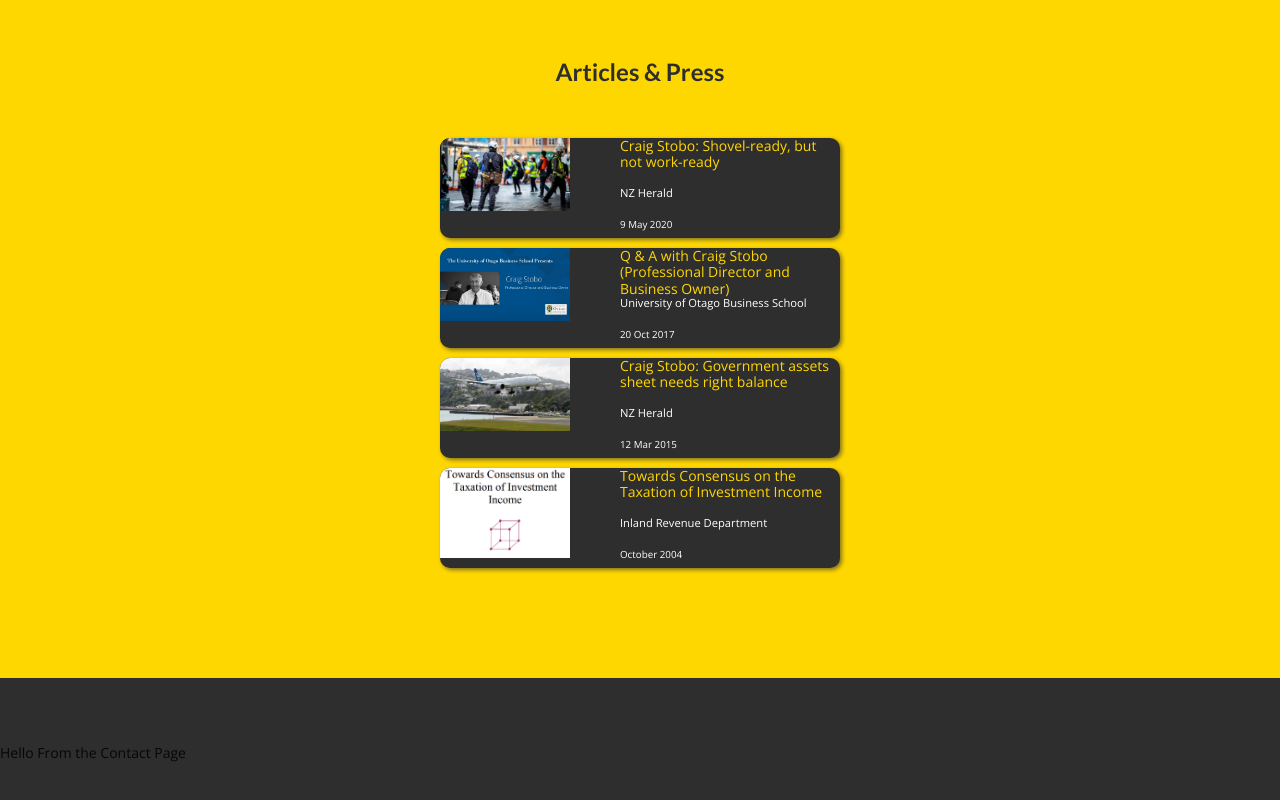
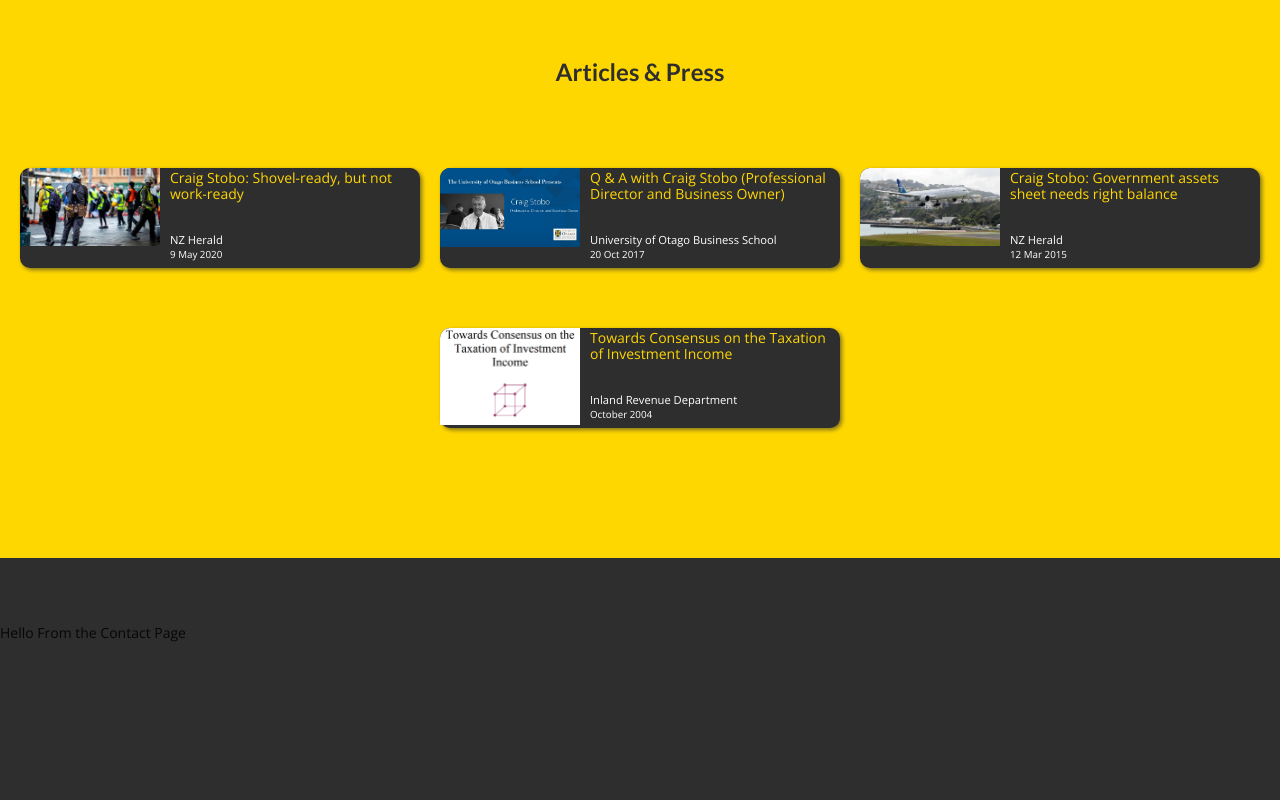
Before and after one commit to hamish-stobo/craig-portfolio-website, a Vue app: page / in a window 1280 px wide. Shown: the part 5166-5966 px from the top of the page. Built offline with nearby package versions, Linux system fonts and the light colour scheme; what semantic-ui-vue would draw is missing.

Commit message:
styling this articles page is taking a whiiile fam

```diff
--- a/src/components/content/ArticlesPress.vue
+++ b/src/components/content/ArticlesPress.vue
@@ -75,7 +75,8 @@
         grid-column: 1 / 2;
         grid-row: 1 / 4;
         margin: 0;
-        width: 130px;
+        max-height: 100%;
+        max-width: 140px;
         display: inline-block;
         border-radius: 10px 0 0 0;
     }
@@ -88,6 +89,7 @@
         margin: 0;
         display: inline-block;
         line-height: 1.2rem;
+        margin: 2px 2px 0 0;
     }
 
     .article-source {
@@ -96,6 +98,7 @@
         font-size: 0.8rem;
         line-height: 1rem;
         color: white;
+        align-self: center;
     }
 
     .article-date {
@@ -109,4 +112,25 @@
     .article-desc {
         display: none;
     }
+
+    @media screen and (min-width: 400px) {
+        .article-list-item {
+            grid-template-columns: 150px auto;
+        }
+    }
+
+     @media screen and (min-width: 850px) {
+
+        .article-list {
+            display: flex;
+            flex-flow: row wrap;
+            justify-content: space-evenly;
+            align-items: center;
+        }
+
+        .article-list-item {
+            margin: 30px 0;
+        }
+     }
+
 </style>
```
